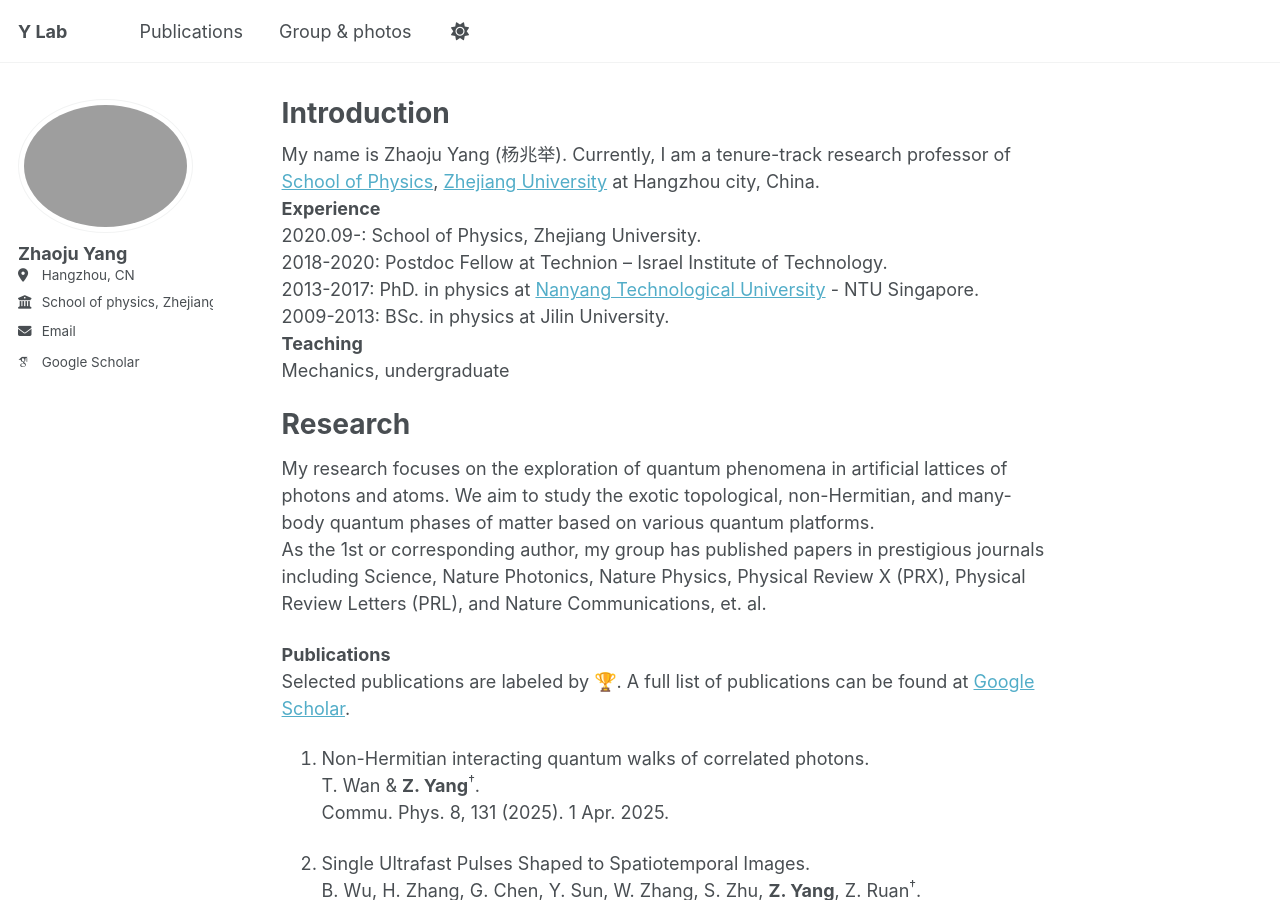
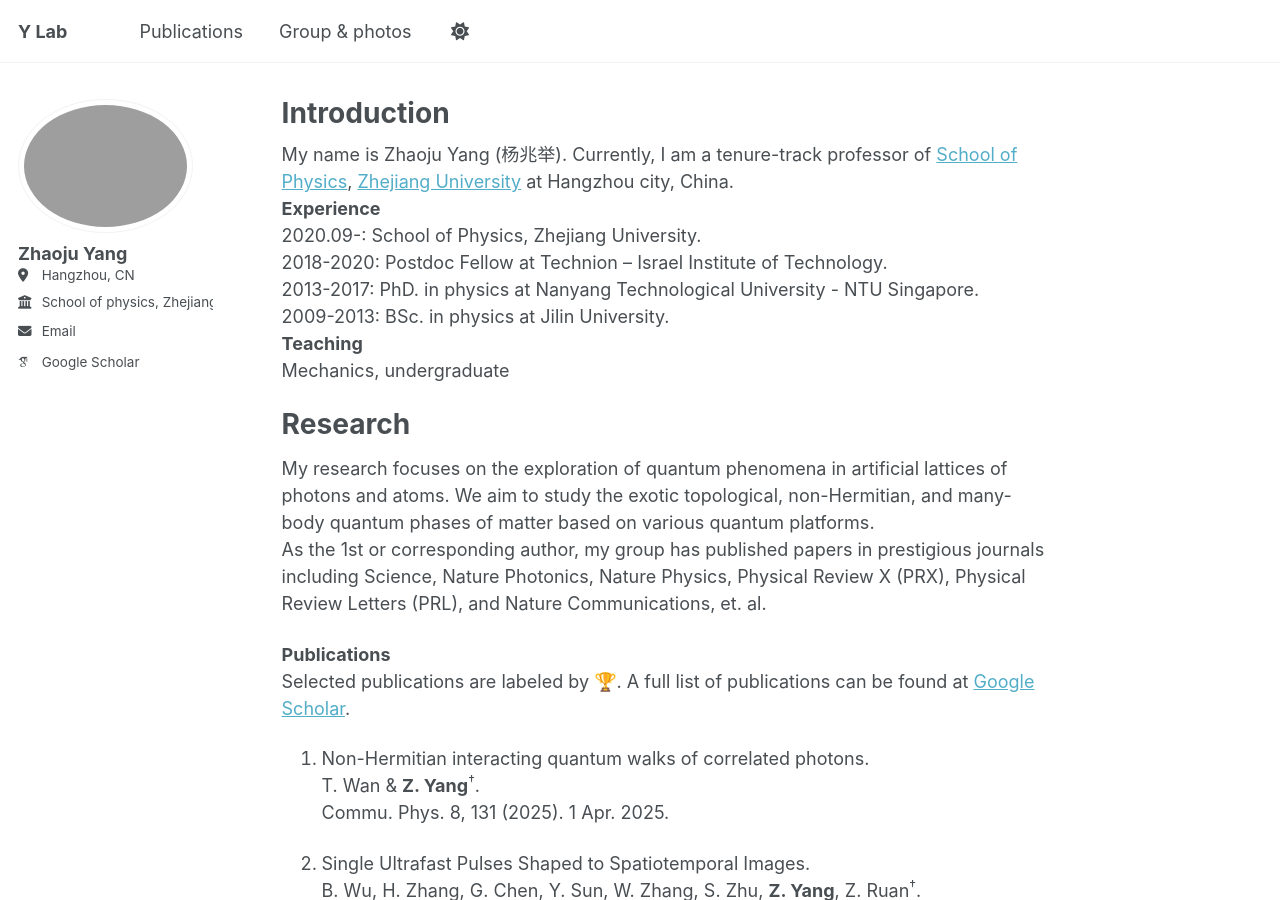
Before and after one commit to zhaojuyang/zhaojuyang.github.io, a Jekyll site: the page built from _pages/about.md, in a window 1280 px wide and 900 px high. Built offline with Jekyll 4.4.1, drawn with Linux system fonts in a browser that asks for light colours; emoji names are drawn with the system emoji font; some web fonts are replaced; some of the changed text lies outside the part shown.

Commit message:
Update about.md

```diff
--- a/_pages/about.md
+++ b/_pages/about.md
@@ -7,11 +7,11 @@ redirect_from:
   - /about.html
 ---
 
-My name is Zhaoju Yang (杨兆举). Currently, I am a tenure-track research professor of [School of Physics](https://physics.zju.edu.cn/), [Zhejiang University](https://www.zju.edu.cn/) at Hangzhou city, China.
+My name is Zhaoju Yang (杨兆举). Currently, I am a tenure-track professor of [School of Physics](https://physics.zju.edu.cn/), [Zhejiang University](https://www.zju.edu.cn/) at Hangzhou city, China.
 **Experience**
 2020.09-: School of Physics, Zhejiang University.
 2018-2020: Postdoc Fellow at Technion – Israel Institute of Technology.
-2013-2017: PhD. in physics at [Nanyang Technological University](https://www.ntu.edu.sg/spms/about-us/physics) - NTU Singapore.
+2013-2017: PhD. in physics at Nanyang Technological University - NTU Singapore.
 2009-2013: BSc. in physics at Jilin University.
 **Teaching**
 Mechanics, undergraduate <br>
@@ -55,7 +55,7 @@ Optical Materials Express 14 (7), 1670-1675 (2024). June 6, 2024. Virtual Issues
 1. :trophy: Quantum time reflection and refraction of ultracold atoms. <br>
 Z. Dong<sup>#</sup>, H. Li<sup>#</sup>, T. Wan<sup>#</sup>, Q. Liang, **Z. Yang**<sup>†</sup>, B. Yan<sup>†</sup>. <br>
 [Nature Photonics 18, 68-73 (2024)](https://www.nature.com/articles/s41566-023-01290-1). Sep. 18, 2023. <br>
-[News & Views](https://www.nature.com/articles/s41566-023-01343-5):Reflection and refraction at a time boundary. <br>
+[News & Views](https://www.nature.com/articles/s41566-023-01343-5): Reflection and refraction at a time boundary. <br>
 ESI highly cited paper. [[arXiv,](https://arxiv.org/abs/2303.02963) 6 Mar. 2023]
 
 1. Observation of the geometry-dependent skin effect and dynamical degeneracy splitting. <br>
@@ -150,7 +150,7 @@ Science Advance 3, no. 1, e1601192 (2017).
 1. :trophy: Acoustic type-II Weyl nodes from stacking dimerized chains. <br>
 **Z. Yang**, and B. Zhang<sup>†</sup>. <br>
 [Phys. Rev. Lett. 117, 224301 (2016)](https://journals.aps.org/prl/abstract/10.1103/PhysRevLett.117.224301){:target="_blank"}. <br>
-Reported by AAPPS Bulletin, Research Highlights, [Physics Focus](http://aappsbulletin.org/myboard/read.php?Board=focus&id=86).
+Reported by AAPPS Bulletin, Research Highlights, Physics Focus.
 
 1. Synthetic-gauge-field-induced Dirac semimetal state in an acoustic resonator system. <br>
 **Z. Yang**, F. Gao, X. Shi, and B. Zhang<sup>†</sup>. <br>
```
Also changed, not shown: other parts of _pages/about.md (+2 -2 lines).
